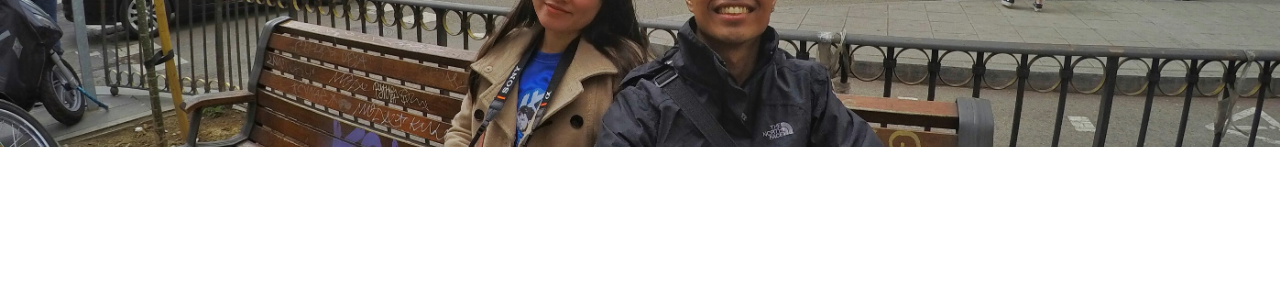
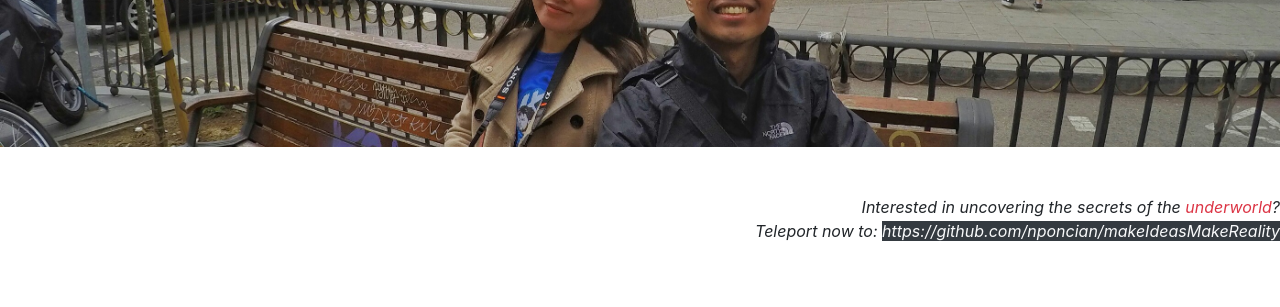
Before and after one commit to nponcian/MakeIdeasMakeReality, a Django app: page / in a window 1280 px wide. Shown: the part 493-800 px from the top of the page. Run offline with Django 3.2, Linux system fonts and the light colour scheme; some libraries are stand-ins or nearby versions.

Commit message:
Added footer link to github site

```diff
--- a/templates/base.html
+++ b/templates/base.html
@@ -59,6 +59,20 @@
     {% block body %}
     {% endblock %}
 
+    <section>
+        <footer class="mt-5 d-flex justify-content-end text-right">
+            <em>
+                Interested in uncovering the secrets of the
+                <span class="text-danger">underworld</span>?
+                <br>
+                Teleport now to:
+                <a href="https://github.com/nponcian/makeIdeasMakeReality">
+                    <span class="bg-dark text-light">https://github.com/nponcian/makeIdeasMakeReality</span>
+                </a>
+            </em>
+        </footer>
+    </section>
+
     <!-- Optional JavaScript -->
     <!-- jQuery first, then Popper.js, then Bootstrap JS -->
     <script src="https://code.jquery.com/jquery-3.4.1.slim.min.js" integrity="sha384-J6qa4849blE2+poT4WnyKhv5vZF5SrPo0iEjwBvKU7imGFAV0wwj1yYfoRSJoZ+n" crossorigin="anonymous"></script>
```
